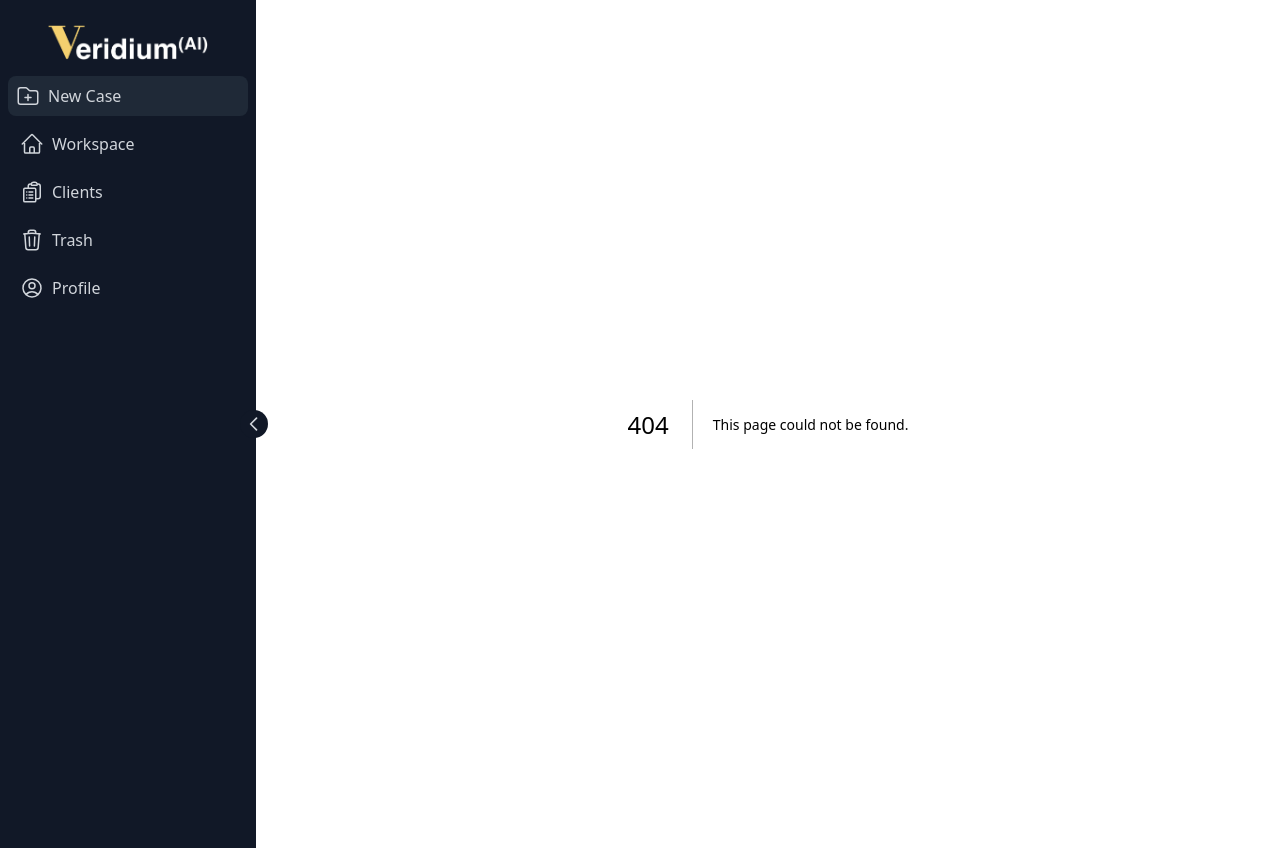
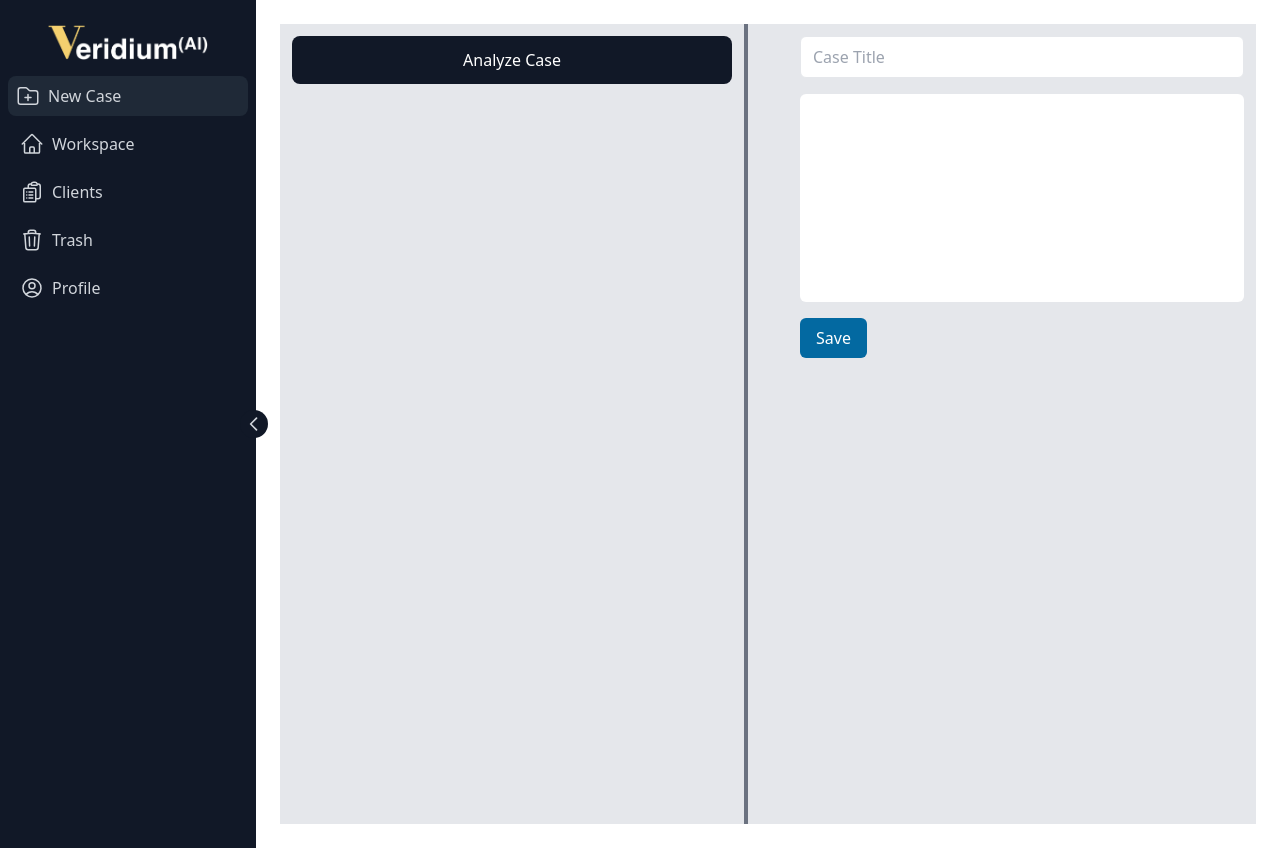
Before and after one commit to vinaynarahari/Spectre, a Next.js app in the folder panda/: page /new-case in a window 1280 px wide. Before the commit this address had no page. Built offline with nearby package versions, Linux system fonts and the light colour scheme.

Commit message:
Updated Grid Design

```diff
--- a/panda/src/app/components/grid.tsx
+++ b/panda/src/app/components/grid.tsx
@@ -1,10 +1,10 @@
-'use client'
+"use client";
 
 import Link from "next/link";
 import { notFound } from "next/navigation";
 import { useState, useEffect } from "react";
 import { Key } from "react";
-import Search from "@/app/components/search"; // Import Search component
+import Search from "@/app/components/search";
 
 function truncateString(str: string): string {
   if (str.length <= 20) {
@@ -15,20 +15,9 @@ function truncateString(str: string): string {
 }
 
 function processDate(str: string) {
-  // 2024-10-26T09:15:00Z
   let months = new Map<number, string>([
-    [1, "Jan"],
-    [2, "Feb"],
-    [3, "Mar"],
-    [4, "Apr"],
-    [5, "May"],
-    [6, "Jun"],
-    [7, "Jul"],
-    [8, "Aug"],
-    [9, "Sep"],
-    [10, "Oct"],
-    [11, "Nov"],
-    [12, "Dec"],
+    [1, "Jan"], [2, "Feb"], [3, "Mar"], [4, "Apr"], [5, "May"], [6, "Jun"],
+    [7, "Jul"], [8, "Aug"], [9, "Sep"], [10, "Oct"], [11, "Nov"], [12, "Dec"],
   ]);
   var year = str.substring(0, 4);
   var month: number = +str.substring(5, 7);
@@ -39,11 +28,9 @@ function processDate(str: string) {
 
 async function getDocs() {
   const res = await fetch("http://localhost:4000/cases");
-
   if (!res.ok) {
     notFound();
   }
-
   return res.json();
 }
 
@@ -57,7 +44,6 @@ export default function Grid() {
       setDocs(docs);
       setFilteredDocs(docs);
     }
-
     fetchDocs();
   }, []);
 
@@ -72,22 +58,27 @@ export default function Grid() {
     <div className="mx-5">
       <Search onSearch={handleSearch} />
       <div className="my-10">
-        <div className="grid grid-cols-1 md:grid-cols-2 lg:grid-cols-3 gap-10 mt-5">
-            {filteredDocs.map((doc: { id: Key | null | undefined; title: string; lastOpened: string }) => (
+        <div className="grid grid-cols-1 md:grid-cols-2 lg:grid-cols-4 gap-10 mt-5">
+          {filteredDocs.map((doc: { id: Key | null | undefined; title: string; lastOpened: string }) => (
             <div key={doc.id} className="flex justify-center">
-                <div className="w-64 min-w-0">
-                <div className="h-48 bg-gray-100 mx-auto"></div>
-                <div className="text-left text-sm bg-gray-200 p-3">
-                    <Link href={`/analyze/${doc.id}`}>
-                    <div>{truncateString(doc.title)}</div>
-                    </Link>
-                    <div className="text-xs">Last edited {processDate(doc.lastOpened)}</div>
+              <div className="w-52 min-w-0">
+                <div className="h-64 bg-gray-300 mx-auto rounded-lg pt-48 mb-4">
+                <div className="text-left text-sm  text-white bg-gray-900 p-3 h-16 overflow-hidden rounded-b-lg">
+                  <Link href={`/analyze/${doc.id}`}>
+                    <div className="whitespace-nowrap overflow-hidden text-ellipsis">
+                      {doc.title}
+                    </div>
+                  </Link>
+                  <div className="text-xs whitespace-nowrap overflow-hidden text-ellipsis">
+                    Last edited {processDate(doc.lastOpened)}
+                  </div>
                 </div>
                 </div>
+              </div>
             </div>
-            ))}
-            </div>
+          ))}
         </div>
+      </div>
     </div>
   );
 }
--- a/panda/src/app/components/rich-text-editor.tsx
+++ b/panda/src/app/components/rich-text-editor.tsx
@@ -26,19 +26,39 @@ export default function RichTextEditor({ content, title: initialTitle, caseId })
         };
 
         try {
-            const response = await fetch(`http://localhost:4000/cases/${caseId}`, {
-                method: 'PUT',
-                headers: {
-                    'Content-Type': 'application/json',
-                },
-                body: JSON.stringify(data),
+            // Check if the case exists with a HEAD request
+            const checkResponse = await fetch(`http://localhost:4000/cases/${caseId}`, {
+                method: 'HEAD',
             });
 
-            if (response.ok) {
+            let response;
+
+            if (checkResponse.ok) {
+                // Case exists; update with PUT
+                response = await fetch(`http://localhost:4000/cases/${caseId}`, {
+                    method: 'PUT',
+                    headers: {
+                        'Content-Type': 'application/json',
+                    },
+                    body: JSON.stringify(data),
+                });
+            } else if (checkResponse.status === 404) {
+                // Case does not exist; create with POST
+                response = await fetch(`http://localhost:4000/cases`, {
+                    method: 'POST',
+                    headers: {
+                        'Content-Type': 'application/json',
+                    },
+                    body: JSON.stringify(data),
+                });
+            } else {
+                throw new Error("Failed to check case existence");
+            }
+
+            if (response && response.ok) {
                 const updatedData = await response.json();
                 setTitle(updatedData.title);
                 setEditorContent(updatedData.content);
-                // make successfully saved alert
                 console.log("Data saved and updated successfully");
             } else {
                 console.error("Failed to save data", response.status);
--- a/panda/src/app/components/tiptap-editor.tsx
+++ b/panda/src/app/components/tiptap-editor.tsx
@@ -12,6 +12,7 @@ export default function TipTap({onChange, content}: any) {
   const editor = useEditor({
     extensions: [StarterKit],
     content: content,
+    immediatelyRender: false,
     editorProps: {
         attributes: {
             class: "bg-white rounded-md p-3 h-52"
--- /dev/null
+++ b/panda/src/app/new-case/page.tsx
@@ -0,0 +1,23 @@
+import { v4 as uuidv4 } from 'uuid';
+import AnalyzerPrompt from '../components/analyzer-prompt';
+import RichTextEditor from '../components/rich-text-editor';
+
+export default function NewCase() {
+
+    const id = uuidv4();
+
+    return (
+        <main>
+        <div key={id} className="bg-gray-200 grid grid-cols-2 gap-10 min-h-screen">
+            <div className="text-center border-r-4 border-gray-500">
+                <AnalyzerPrompt />
+            </div>
+            <div className="text-left p-3">
+                <RichTextEditor
+                    content={""}
+                    caseId={id} title={""}/>
+            </div>
+        </div>
+    </main>
+    )
+}
```
Also changed, not shown: panda/data/gridinfo.json (+7 -0 lines), panda/src/app/clients/page.tsx (added).
